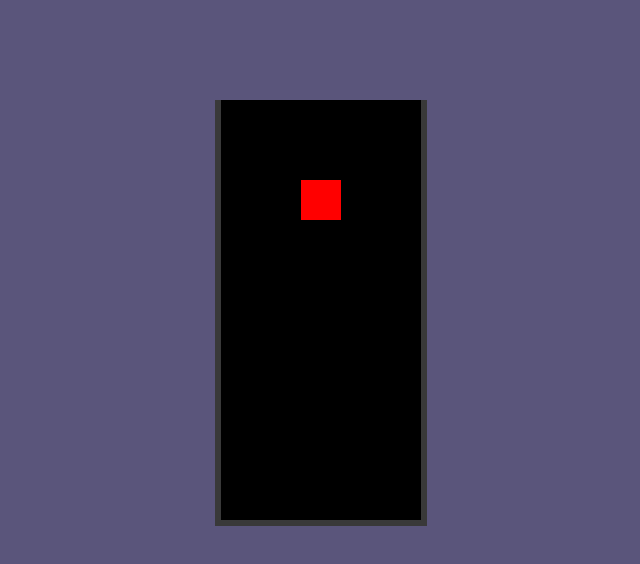
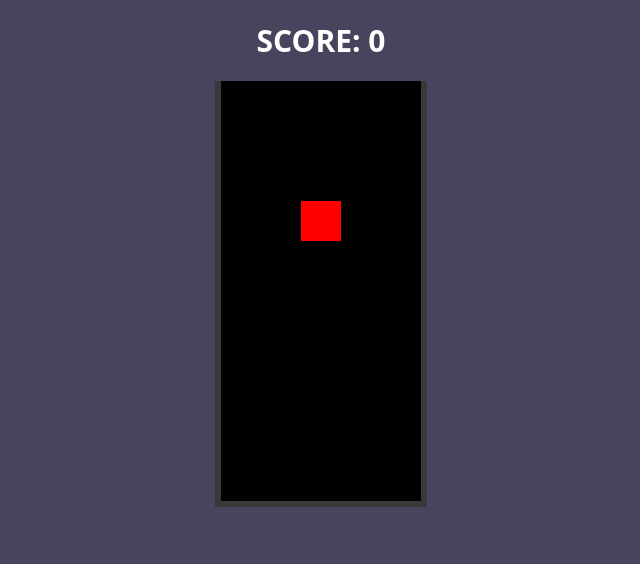
Before and after one commit to Hivod/tetris, a plain HTML site: page index.html in a window 1280 px wide. Shown: the whole page, without its empty margins (319-959 px from the left). Drawn offline with Linux system fonts and the light colour scheme.

Commit message:
boom tetris for jeff

```diff
--- a/code.js
+++ b/code.js
@@ -38,6 +38,8 @@ var player = {
   y: 0,
   tetro: tetrominos[Math.floor(Math.random() * 7)]
 }
+
+var score = 0;
 
 function createMatrix(width, height) {
   var matrix = [];
@@ -142,9 +144,15 @@ function moveDown() {
   }
 }
 
+function clearLine(arr) {
+  for(var i = 0; i < arr.length; i++) {
+    if (arr[i] == 0) return false;
+  }
+  return true;
+}
 
 var dropCounter = 0;
-var dropInterval = 1000;
+var dropInterval = 800;
 
 var lastTime = 0;
 
@@ -156,6 +164,14 @@ function update(time = 0) {
   if (dropCounter > dropInterval) {
     moveDown();
   }
+  for(var i = 0; i < arena.length-1; i++) {
+    if(clearLine(arena[i])) {
+      arena.splice(i, 1);
+      arena.splice(0, 0, new Array(10).fill(0));
+      document.getElementById("score").innerHTML = "Score: " + ++score;
+      dropInterval -= 10;
+    }
+  }
   drawFrame();
   requestAnimationFrame(update);
 }
--- a/index.html
+++ b/index.html
@@ -15,6 +15,7 @@
   </header>
   <!-- main content -->
   <main>
+    <h1 id="score">SCORE: 0</h1>
     <canvas width="200" height="420" id="canvas"></canvas>
   </main>
   <script src="code.js"></script>
--- a/style.css
+++ b/style.css
@@ -5,7 +5,7 @@ html {
 body {
   font-family: 'Open Sans', sans-serif;
   font-size: 62.5%;
-  background: rgb(90, 85, 123);
+  background: rgb(71, 68, 93);
 }
 
 main {
@@ -16,5 +16,11 @@ canvas {
   border: 6px solid #393939;
   border-top: 0;
   display: block;
-  margin: 100px auto;
+  margin: 10px auto;
 }
+
+h1 {
+  font-size: 3em;
+  color: white;
+  text-align: center;
+}
```
